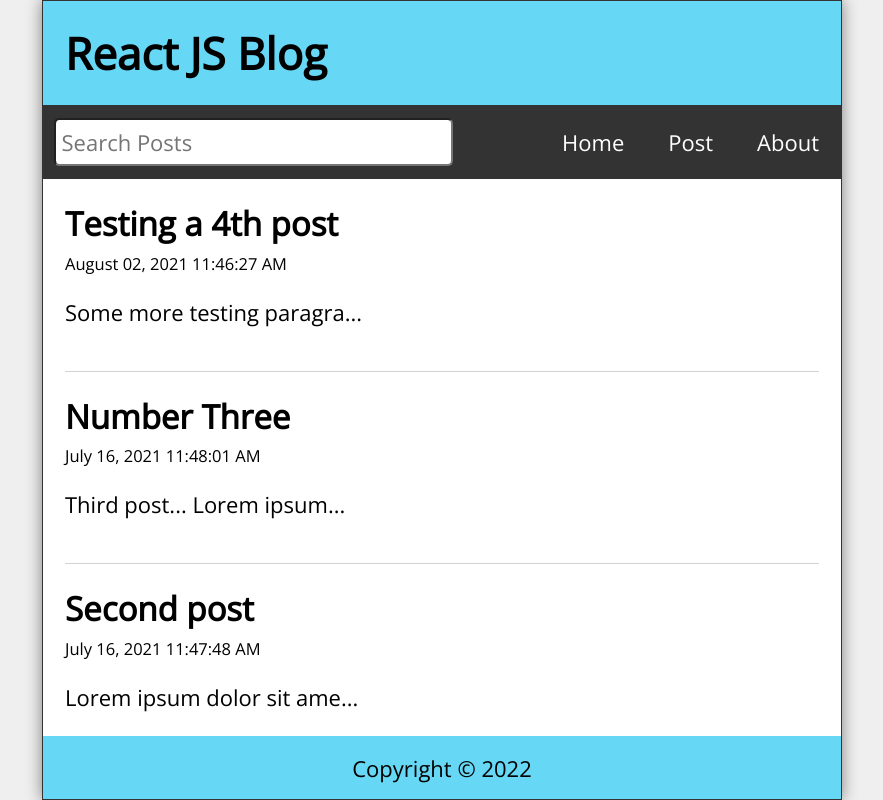
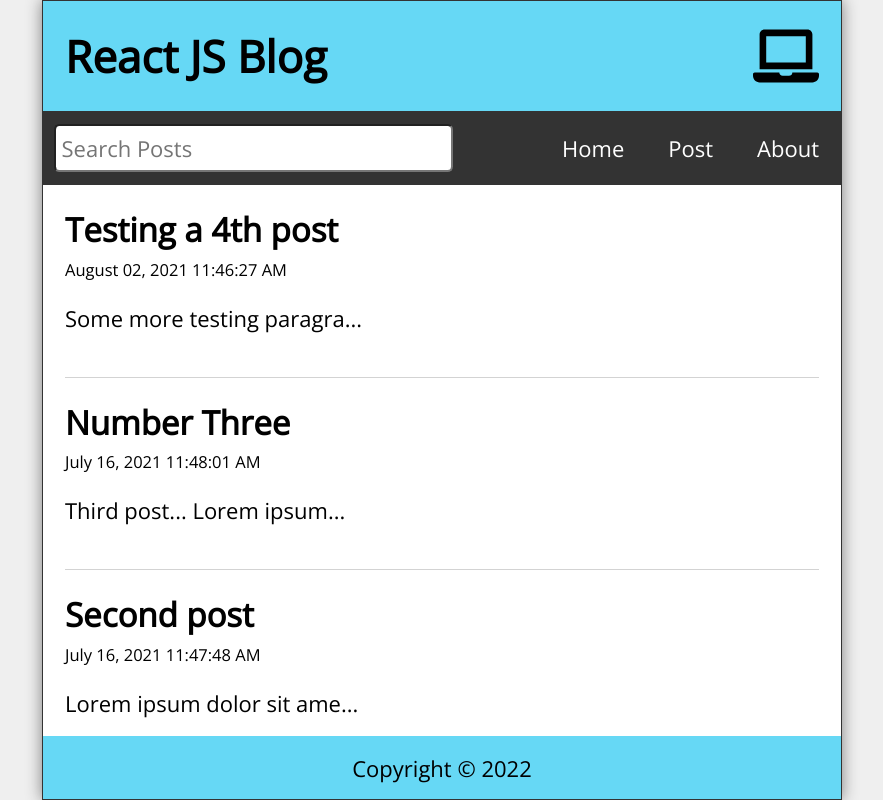
Before and after one commit to Godswilly/react_blog, a React (Create React App) app: page / in a window 1280 px wide. Shown: the whole page, without its empty margins (198-1081 px from the left). Built offline with nearby package versions, Linux system fonts and the light colour scheme; data requests are answered from the project's data file.

Commit message:
Implement useWindowSize hook

```diff
--- a/package.json
+++ b/package.json
@@ -10,6 +10,7 @@
     "date-fns": "^2.29.3",
     "react": "^18.2.0",
     "react-dom": "^18.2.0",
+    "react-icons": "^4.6.0",
     "react-router-dom": "^6.4.3",
     "react-scripts": "5.0.1",
     "web-vitals": "^2.1.4"
--- a/src/Header.js
+++ b/src/Header.js
@@ -1,9 +1,16 @@
-import React from 'react';
+import { FaLaptop, FaTabletAlt, FaMobileAlt } from 'react-icons/fa';
 
-const Header = ({ title }) => {
+const Header = ({ title, width }) => {
 	return (
 		<header className='Header'>
 			<h1>{title}</h1>
+			{width < 768 ? (
+				<FaMobileAlt />
+			) : width < 992 ? (
+				<FaTabletAlt />
+			) : (
+				<FaLaptop />
+			)}
 		</header>
 	);
 };
--- a/src/Layout.js
+++ b/src/Layout.js
@@ -3,13 +3,15 @@
 import Nav from './Nav';
 import Footer from './Footer';
 import { Outlet } from 'react-router';
+import useWindowSize from './hooks/useWindowSize';
 
 const Layout = ({ search, setSearch }) => {
+	const { width } = useWindowSize();
 	return (
 		<div className='App'>
-			<Header title='React JS Blog' />
+			<Header title='React JS Blog' width={width} />
 			<Nav search={search} setSearch={setSearch} />
-      <Outlet />
+			<Outlet />
 			<Footer />
 		</div>
 	);
--- /dev/null
+++ b/src/hooks/useWindowSize.js
@@ -0,0 +1,27 @@
+import { useState, useEffect } from 'react';
+
+const useWindowSize = () => {
+	const [windowSize, setWindowSize] = useState({
+		width: undefined,
+		height: undefined,
+	});
+
+	useEffect(() => {
+		const handleResize = () => {
+			setWindowSize({
+				width: window.innerWidth,
+				height: window.innerHeight,
+			});
+		};
+
+		handleResize();
+
+		window.addEventListener('resize', handleResize);
+
+		return () => window.removeEventListener('resize', handleResize);
+	}, []);
+
+	return windowSize;
+};
+
+export default useWindowSize;
```
Also changed, not shown: 1 other file (tests, documents, lock files or other folders).
